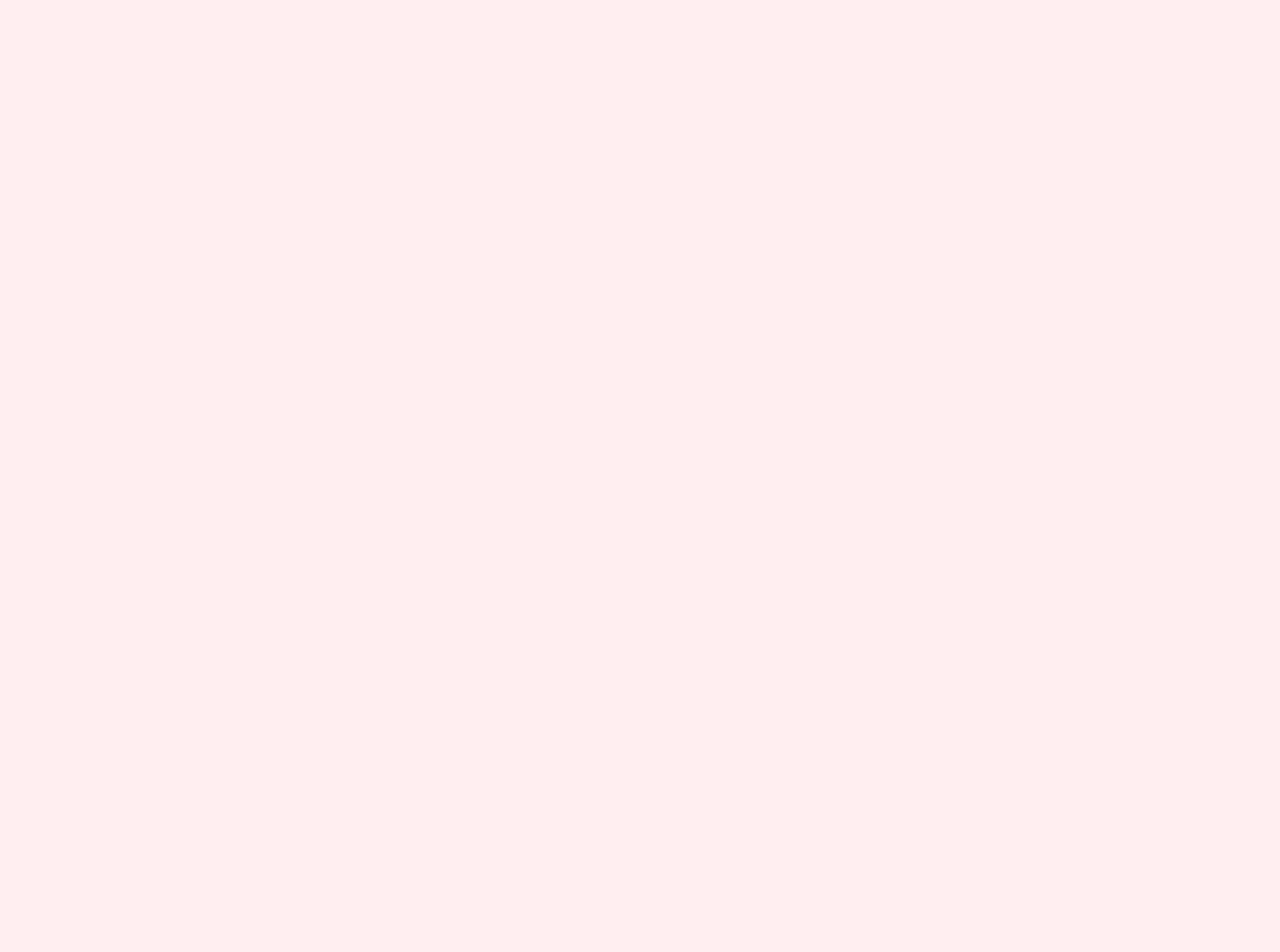
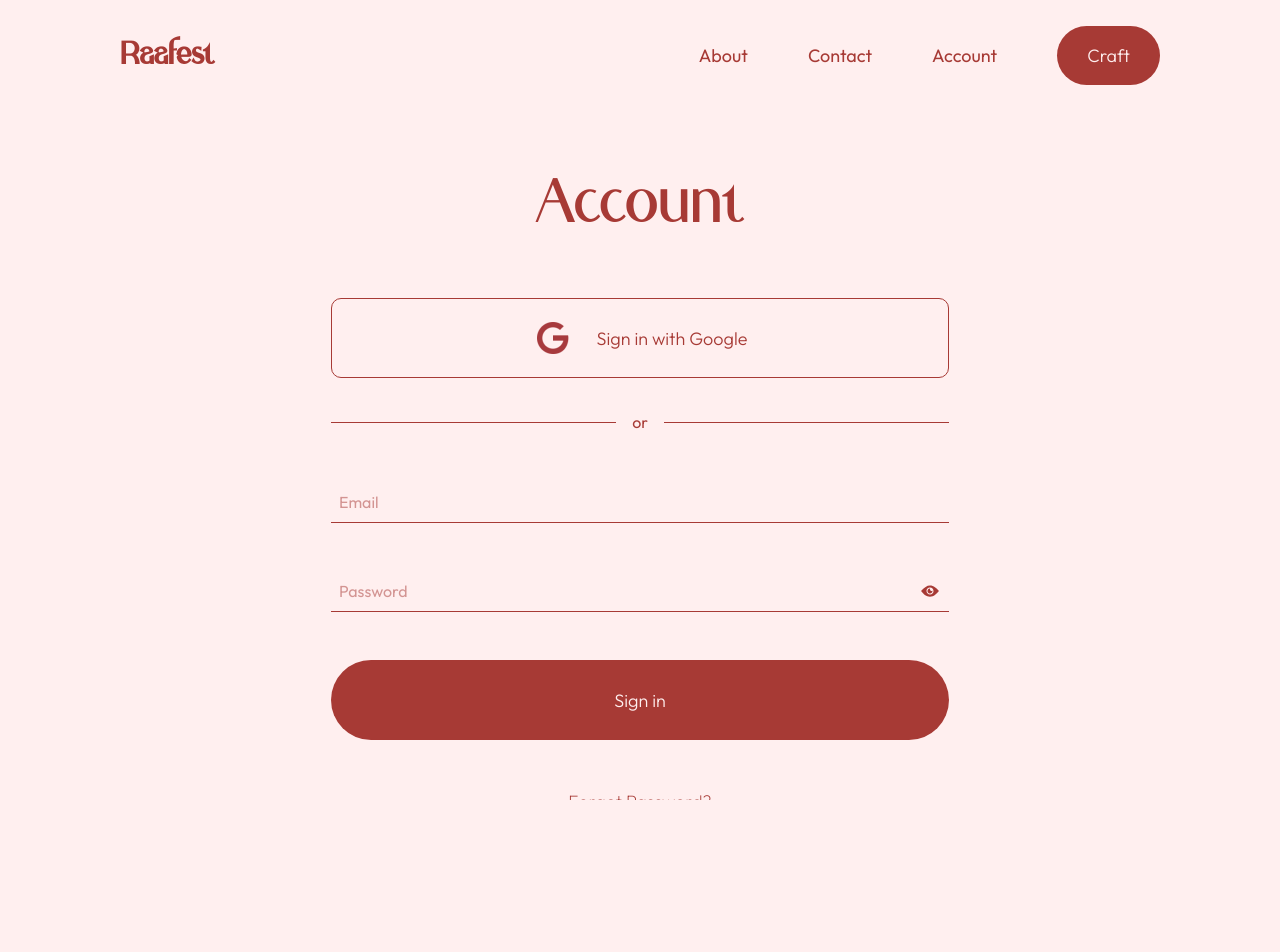
Before and after one commit to asjadahamed77/Raafath-tea-shop, a React (Vite) app in the folder client/: page /login in a window 1280 px wide. Before the commit this address had no page. Shown: the top 952 px of the page. Before the commit the page ends 800 px from the top, so only its background shows below. Built offline with nearby package versions, Linux system fonts and the light colour scheme.

Commit message:
Completed Login Page

```diff
--- a/client/src/App.jsx
+++ b/client/src/App.jsx
@@ -5,6 +5,7 @@ import About from "./pages/About"
 import Contact from "./pages/Contact"
 import Account from "./pages/Account"
 import Box from "./pages/Box"
+import Login from "./pages/Login"
 
 function App() {
 
@@ -18,6 +19,7 @@ function App() {
       <Route path="contact" element ={ <Contact />} />
       <Route path="account" element ={ <Account />} />
       <Route path="box" element ={ <Box />} />
+      <Route path="login" element ={ <Login />} />
 
       </Route>
     </Routes>
--- a/client/src/components/Navbar.jsx
+++ b/client/src/components/Navbar.jsx
@@ -19,7 +19,7 @@ const Navbar = () => {
       <div className='hidden lg:flex items-center gap-[60px]'>
         <Link to='/about' className='py-[16px] text-[18px] hover:opacity-80 duration-300 transition-opacity'>About</Link>
         <Link to='/contact' className='py-[16px] text-[18px] hover:opacity-80 duration-300 transition-opacity'>Contact</Link>
-        <Link to='/account' className='py-[16px] text-[18px] hover:opacity-80 duration-300 transition-opacity'>Account</Link>
+        <Link to='/login' className='py-[16px] text-[18px] hover:opacity-80 duration-300 transition-opacity'>Account</Link>
         <Link to='/craft' className='flex items-center justify-center hover:opacity-80 duration-300 transition-opacity'>
           <button className='bg-primaryColor font-light text-secondaryColor px-[30px] py-[16px] rounded-[50px] text-[18px] cursor-pointer'>Craft</button>
         </Link>
@@ -34,7 +34,7 @@ const Navbar = () => {
       <div className={`fixed bottom-0 left-0 w-full h-screen bg-secondaryColor flex flex-col items-center justify-center gap-10 text-[20px] z-20 transition-transform duration-500 ease-in-out ${mobileMenuOpen ? 'translate-y-0' : 'translate-y-full'}`}>
         <Link to='/about' onClick={toggleMobileMenu}>About</Link>
         <Link to='/contact' onClick={toggleMobileMenu}>Contact</Link>
-        <Link to='/account' onClick={toggleMobileMenu}>Account</Link>
+        <Link to='/login' onClick={toggleMobileMenu}>Account</Link>
         <Link to='/craft' onClick={toggleMobileMenu}>
           <button className='bg-primaryColor font-light text-secondaryColor px-[30px] py-[16px] rounded-[50px] text-[18px] cursor-pointer'>Craft</button>
         </Link>
--- a/client/src/context/ToastContext.jsx
+++ b/client/src/context/ToastContext.jsx
@@ -48,7 +48,7 @@ const Toast = ({ message, type, onClose }) => {
 
   return (
     <div
-      className={`${textColor} bg-white shadow-[4px_2px_2px_0]/30 px-4 py-2 rounded-md  flex flex-col `}
+      className={` bg-white shadow-[4px_2px_2px_0]/30 px-4 py-2 rounded-md  flex flex-col `}
     >
       <div className="flex items-center justify-between w-full border-b-2   mb-2 min-w-[250px]">
         <h1 className="font-volgue font-[600] ">Raafest</h1>
@@ -62,15 +62,15 @@ const Toast = ({ message, type, onClose }) => {
       <div>
         <div className="flex items-center justify-start">
           {type === "success" && (
-            <MdDone className="text-4xl mr-2 p-2 bg-green-500/15 rounded-md box-border " />
+            <MdDone className="text-4xl mr-2 p-2 bg-green-500/15 rounded-md box-border text-green-500 " />
           )}
           {type === "error" && (
-            <MdErrorOutline className="text-4xl mr-2 p-2 bg-red-500/15 rounded-md box-border " />
+            <MdErrorOutline className="text-4xl mr-2 p-2 bg-red-500/15 rounded-md box-border text-red-500 " />
           )}
           {type === "info" && (
-            <BsInfoLg className="text-4xl mr-2 p-2 bg-blue-500/15 rounded-md box-border " />
+            <BsInfoLg className="text-4xl mr-2 p-2 bg-blue-500/15 rounded-md box-border text-blue-500 " />
           )}
-          <span className="font-medium tracking-wide">{message}</span>
+          <span className={`font-medium tracking-wide ${textColor}`}>{message}</span>
         </div>
       </div>
     </div>
--- /dev/null
+++ b/client/src/pages/Login.jsx
@@ -0,0 +1,79 @@
+import React, { useState } from "react";
+import googleIcon from "../assets/icons/google.png";
+import { IoIosEye, IoIosEyeOff } from "react-icons/io";
+import { Link } from "react-router-dom";
+
+const Login = () => {
+  const [showPassword, setShowPassword] = useState(false);
+
+  return (
+    <div className="xl:px-[120px] lg:px-[40px] md:px-[20px] sm:px-[16px] px-4 py-20">
+      <div className="lg:w-[618px] md:w-[550px] sm:w-[500px] w-full mx-auto sm:my-20 my-12">
+        <h1 className="font-volgue font-light sm:text-[60px] text-[45px] text-center">
+          Account
+        </h1>
+
+        {/* Google Sign In */}
+        <div className="flex items-center justify-center gap-6 border-[1px] rounded-[10px] w-full sm:h-[80px] h-[55px] mt-12 hover:opacity-65 duration-300 transition-opacity cursor-pointer">
+          <img src={googleIcon} alt="Google" className="w-[40px] h-[40px]" />
+          <p className="text-[18px] font-light">Sign in with Google</p>
+        </div>
+
+        {/* Divider */}
+        <div className="flex items-center justify-center gap-4 mt-8">
+          <p className="flex-1 h-[1px] bg-primaryColor"></p>
+          <p>or</p>
+          <p className="flex-1 h-[1px] bg-primaryColor"></p>
+        </div>
+
+        {/* Login Form */}
+        <form className="w-full mt-12">
+          <input
+            type="text"
+            placeholder="Email"
+            className="bg-transparent focus:outline-none border-b w-full p-2"
+          />
+
+          {/* Password Input with Toggle */}
+          <div className="flex items-center justify-between mt-12 border-b">
+            <input
+              type={showPassword ? "text" : "password"}
+              placeholder="Password"
+              className="bg-transparent focus:outline-none w-full p-2"
+            />
+            <div
+              className="flex items-center justify-center w-[40px] h-[40px] cursor-pointer"
+              onClick={() => setShowPassword(!showPassword)}
+            >
+              {showPassword ? (
+                <IoIosEyeOff className="text-[20px] text-primaryColor" />
+              ) : (
+                <IoIosEye className="text-[20px] text-primaryColor" />
+              )}
+            </div>
+          </div>
+
+          <button className="w-full rounded-full text-secondaryColor bg-primaryColor hover:opacity-65 duration-300 transition-opacity mt-12 text-[18px] font-light sm:h-[80px] h-[55px]">
+            Sign in
+          </button>
+        </form>
+
+        <p className="mt-12 text-[18px] underline text-center font-extralight cursor-pointer hover:opacity-65 duration-300 transition-opacity">
+          Forgot Password?
+        </p>
+
+        <p className="mt-8 text-[18px] text-center font-extralight">
+          Don’t have an account? Sign up{" "}
+          <Link
+            to={"/create-account"}
+            className="underline font-normal cursor-pointer hover:opacity-65 duration-300 transition-opacity"
+          >
+            here
+          </Link>
+        </p>
+      </div>
+    </div>
+  );
+};
+
+export default Login;
```
Also changed, not shown: client/src/assets/icons/google.png (added).
